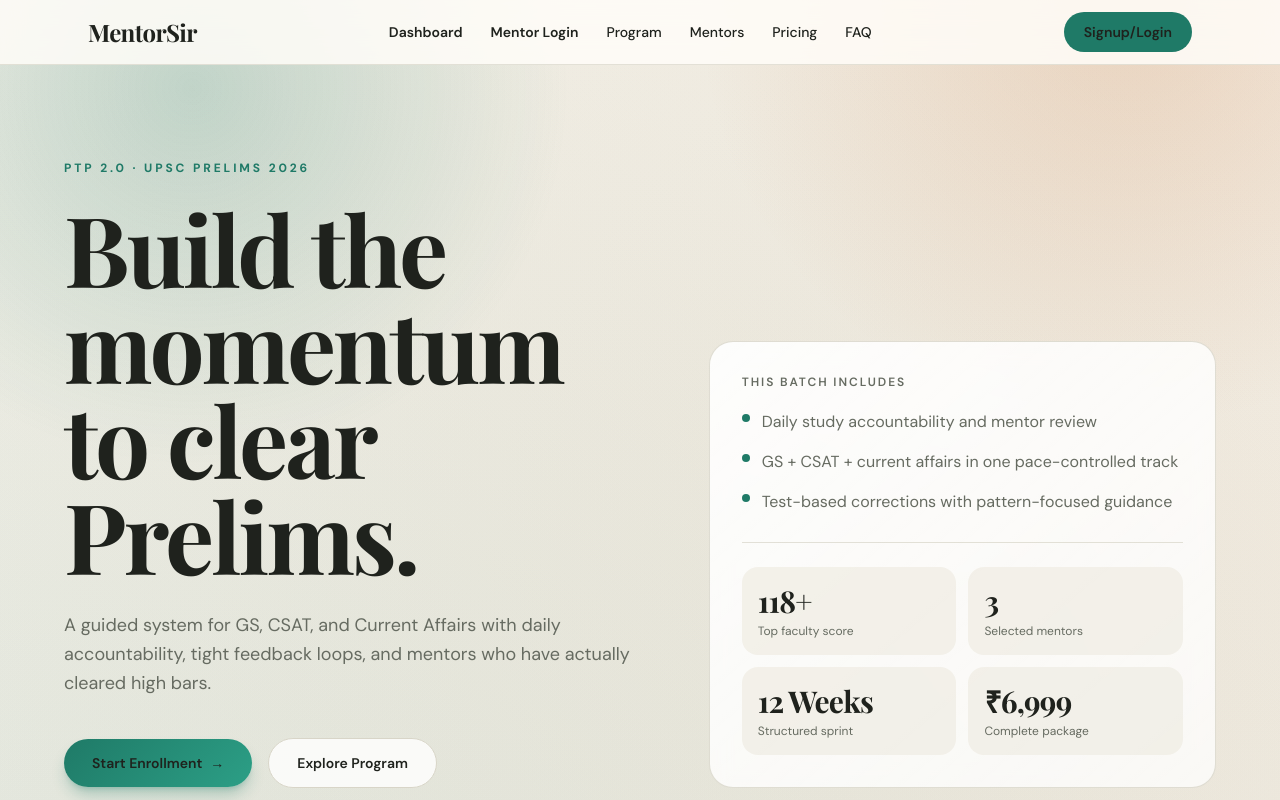
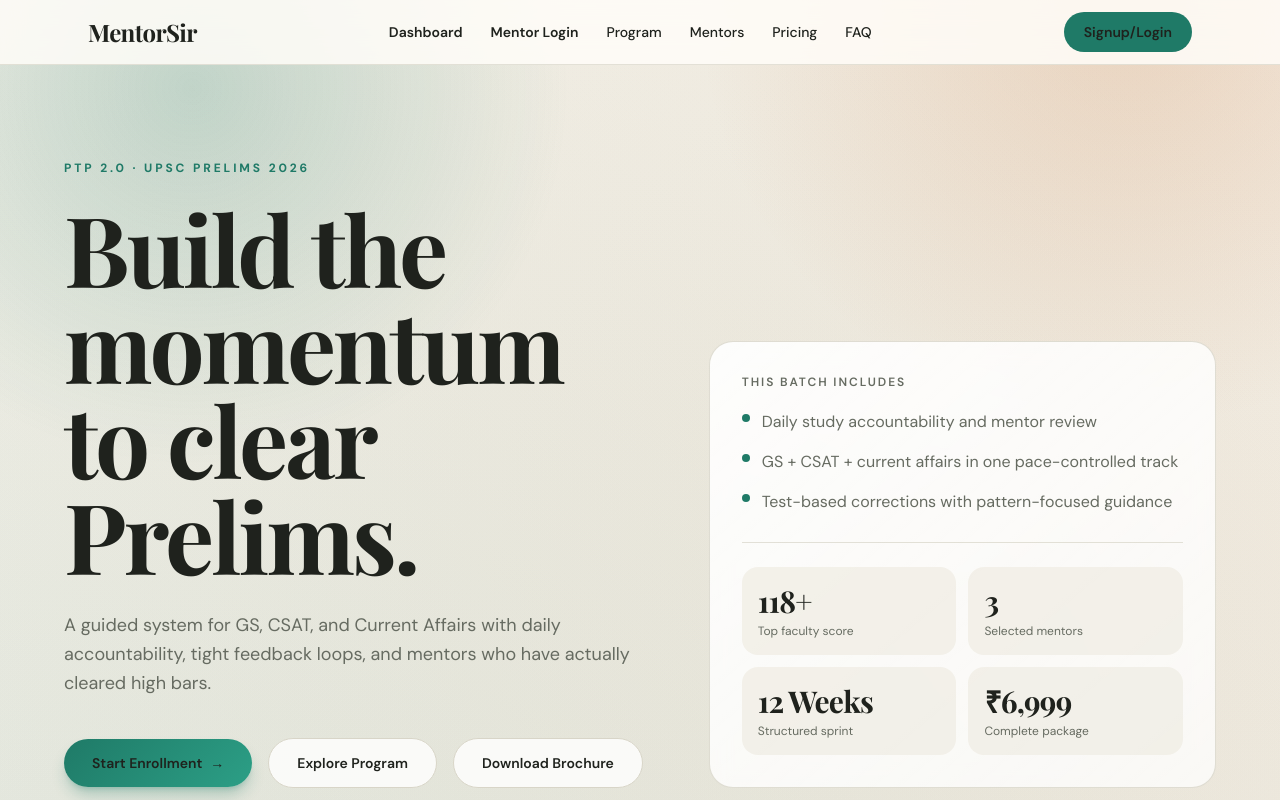
Before and after one commit to jjhbk/mentorsir, a Next.js app in the folder apps/web/: page / in a window 1280 px wide. Shown: the top 800 px of the page. Built offline with nearby package versions, Linux system fonts and the light colour scheme; no server answers; what @seedhape/react would draw is missing.

Commit message:
brochure

```diff
--- a/apps/web/components/landing/HeroSection.tsx
+++ b/apps/web/components/landing/HeroSection.tsx
@@ -4,6 +4,9 @@ const stats = [
   ["12 Weeks", "Structured sprint"],
   ["₹6,999", "Complete package"],
 ] as const;
+
+const BROCHURE_URL =
+  "https://kkuualsrlsqxdizu.public.blob.vercel-storage.com/brochure.pdf";
 
 export default function HeroSection() {
   return (
@@ -38,6 +41,15 @@ export default function HeroSection() {
             >
               Explore Program
             </a>
+            <a
+              href={BROCHURE_URL}
+              target="_blank"
+              rel="noreferrer"
+              download
+              className="inline-flex items-center gap-2 rounded-full border border-border bg-white/80 px-7 py-3.5 text-sm font-semibold text-text transition-colors hover:border-primary"
+            >
+              Download Brochure
+            </a>
           </div>
         </div>
 
```
